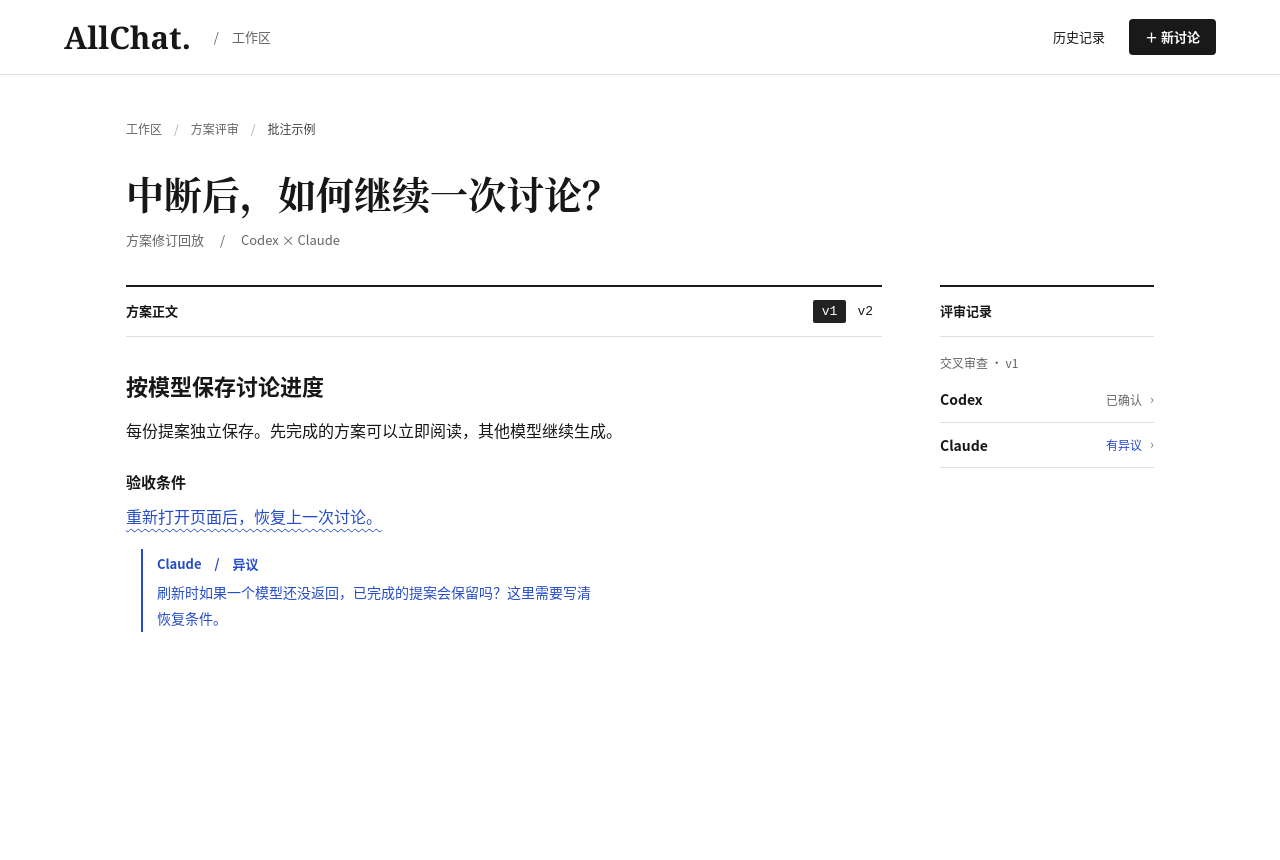
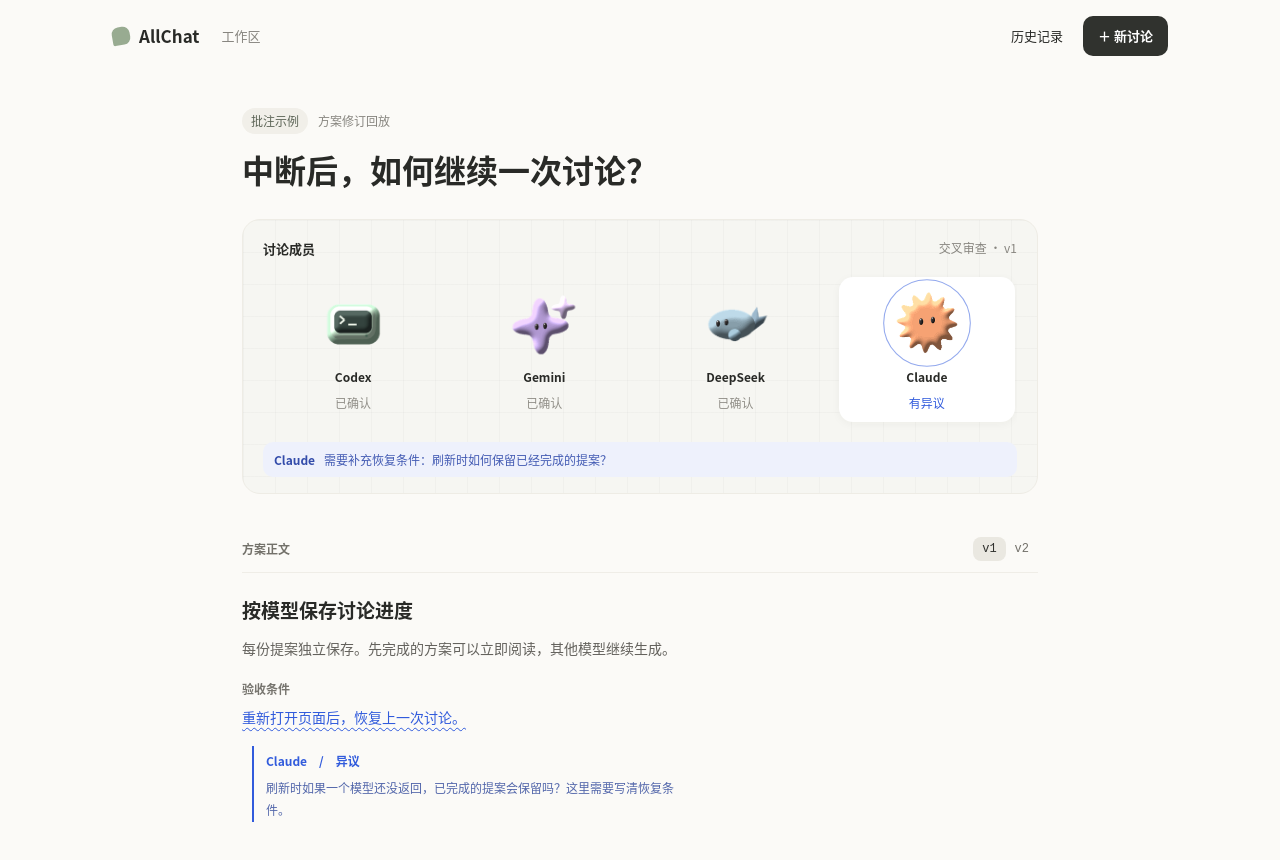
Before and after one commit to chenmochaos/AllChat, a plain HTML site: page index.html in a window 1280 px wide. Before the commit the page ends 800 px from the top, so only its background shows below. Drawn offline with Linux system fonts and the light colour scheme.

Commit message:
以独立模型头像和轻量动效呈现讨论状态

```diff
--- a/app.js
+++ b/app.js
@@ -9,7 +9,7 @@ const prior = {
   id: 'sample', title: '双模型提案页如何处理部分失败？', models: ['Codex', 'Claude'],
   summaries: ['每个模型独立显示进度。保留已完成的提案和失败原因，刷新后可以接着阅读。', '从 Parley 的运行文件恢复页面。即使一份提案缺失或解析失败，另一份仍然能展开阅读。']
 };
-const example = {id:'annotated-example', title:'中断后，如何继续一次讨论？', models:prior.models};
+const example = {id:'annotated-example', title:'中断后，如何继续一次讨论？', models:['Codex','Gemini','DeepSeek','Claude']};
 const key = 'allchat.workspace.v1';
 let workspace = {models: prior.models, runs: [], active: example.id};
 try {
@@ -31,6 +31,12 @@ function button(label, action, cls = 'primary') {
   item.onclick = action;
   return item;
 }
+function portrait(name) {
+  const image = elem('img', 'portrait');
+  image.src = 'assets/avatars/' + name.toLowerCase() + '.png';
+  image.alt = '';
+  return image;
+}
 function openPanel(title) {
   $('#panelTitle').textContent = title;
   $('#panelBody').replaceChildren();
@@ -45,7 +51,7 @@ $('#config').onclick = () => {
     const label = elem('label', 'option');
     const input = elem('input');
     input.type = 'checkbox'; input.checked = workspace.models.includes(name); input.value = name;
-    label.append(input, name); body.append(label);
+    label.append(input, portrait(name), name); body.append(label);
     return input;
   });
   const submit = button('保存设置', () => {
@@ -72,7 +78,7 @@ let timer;
 function demoReview(models, elapsed) {
   const votes = {};
   let revision = 1;
-  let arrived = Math.max(0, Math.floor((elapsed - models.length * 950) / 1100));
+  let arrived = Math.max(0, Math.floor((elapsed - models.length * 450) / 400));
   for (const version of [1, 2]) {
     if (!arrived) break;
     revision = version;
@@ -86,6 +92,7 @@ function demoReview(models, elapsed) {
   return {revision, votes, done: models.every(model => votes[model] === '无异议，可执行')};
 }
 let revisionChoice = null;
+let selectedMember;
 $('#new').onclick = () => { $('#composer').showModal(); $('#task').focus(); };
 function render() {
   clearTimeout(timer);
@@ -95,24 +102,24 @@ function render() {
   const live = !archive && !preview && run.consensusDemo;
   const elapsed = Math.max(0, Date.now() - (run.started || Date.now()));
   const total = run.models.length;
-  const received = live ? Math.min(total, Math.floor(elapsed / 950)) : total;
+  const received = live ? Math.min(total, Math.floor(elapsed / 450)) : total;
   const latest = demoReview(run.models, elapsed);
   const available = preview ? 2 : live ? latest.revision : 1;
   const version = Math.min(revisionChoice || (preview ? 1 : available), available);
   const ballot = preview || (live && version < available) ?
-    demoReview(run.models, total * 950 + total * 1100 * version) : latest;
+    demoReview(run.models, total * 450 + total * 400 * version) : latest;
   const votes = live || preview ? ballot.votes : {};
   const critic = run.models.find(name => votes[name] && votes[name] !== '无异议，可执行');
   const confirmed = (live || preview) && ballot.done;
   const view = [run.id, received, version, available, ...Object.values(votes), run.handoff].join('|');
   if (view !== lastView) {
     const sameRun = lastView.split('|')[0] === run.id;
-    const expanded = sameRun ? [...document.querySelectorAll('#rows details[open]')].map(d => d.dataset.name) : [];
+    if (!sameRun) selectedMember = critic || run.models[0];
+    const focused = $('#rows').contains(document.activeElement) ? document.activeElement.dataset.name : null;
     lastView = view;
     $('#runTitle').textContent = run.title;
     $('#source').textContent = archive ? '实测归档' : preview ? '批注示例' : '本地演示';
-    $('#summary').textContent = archive ? '2026.11.19　 /　 两份独立提案' : preview ?
-      '方案修订回放　 /　 Codex × Claude' : run.models.join(' × ') + '　 /　 模拟讨论';
+    $('#summary').textContent = archive ? '2026.11.19' : preview ? '方案修订回放' : '模拟讨论';
     const versions = $('#versions'); versions.replaceChildren();
     for (let n = 1; n <= available; n++) {
       const tab = button('v' + n, () => { revisionChoice = n === available ? null : n; if (preview) revisionChoice = n; render(); }, 'version');
@@ -137,14 +144,26 @@ function render() {
     $('#verdict').textContent = archive ? '首轮实测 · 2 份提案' : !preview && !live ? '旧版演示记录' :
       received < total ? '独立提案 · ' + received + ' / ' + total : confirmed ? '全员确认可执行' : '交叉审查 · v' + version;
     const rows = $('#rows'); rows.replaceChildren();
+    const insights = new Map();
+    function selectMember(name) {
+      selectedMember = name;
+      for (const member of rows.children) member.setAttribute('aria-pressed', String(member.dataset.name === name));
+      const voice = $('#voice');
+      voice.replaceChildren(elem('b','speaker',name), elem('span','opinion',insights.get(name)));
+      voice.classList.toggle('objection', name === critic);
+    }
     run.models.forEach((name,index) => {
-      const item = elem('details'); item.dataset.name = name; item.open = expanded.includes(name);
-      const head = elem('summary'); head.append(elem('b','agent', name));
+      const item = button('', () => selectMember(name), 'member');
+      item.dataset.name = name;
       const state = archive ? ['1 分 41 秒','4 分 33 秒'][index] : name === critic ? '有异议' : votes[name] ? '已确认' : received > index ? '已提案' : '准备中';
-      head.append(elem('span',name === critic ? 'issue' : 'state',state)); item.append(head);
-      const copy = archive ? prior.summaries[index] : preview ? (name === 'Codex' ? '逐个保存参与者的结果，每次刷新按任务标识读取。' : '明确部分完成时的恢复行为，再交给执行模型。') : received > index ? agents[name][1] : '等待提案。';
-      item.append(elem('p','copy',copy)); rows.append(item);
+      item.append(portrait(name), elem('b','agent',name), elem('span', name === critic ? 'issue' : 'state',state));
+      item.classList.toggle('thinking', live && received <= index);
+      insights.set(name, name === critic ? '需要补充恢复条件：刷新时如何保留已经完成的提案？' :
+        archive ? prior.summaries[index] : confirmed ? '已确认当前版本无异议，可以执行。' : received > index ? agents[name][1] : '等待提案。');
+      rows.append(item);
     });
+    selectMember(selectedMember);
+    if (focused) [...rows.children].find(member => member.dataset.name === focused)?.focus({preventScroll:true});
     const next = $('#next'); next.replaceChildren();
     if (run.choice) next.append(elem('p','small','历史决策 · ' + run.choice));
     if (confirmed || run.handoff) {
--- a/index.html
+++ b/index.html
@@ -5,10 +5,14 @@
   <title>AllChat · 方案评审</title><link rel="stylesheet" href="styles.css"><script defer src="app.js"></script>
 </head>
 <body>
-<header><div class="top"><a href="./index.html" class="brand">AllChat<span>.</span></a><span class="workspace">/　工作区</span><nav><button id="history">历史记录</button><button class="primary" id="new">＋ 新讨论</button></nav></div></header>
+<header><div class="top"><a href="./index.html" class="brand"><i class="brand-mark" aria-hidden="true"></i>AllChat</a><span class="workspace">工作区</span><nav><button id="history">历史记录</button><button class="primary" id="new">＋ 新讨论</button></nav></div></header>
 <main>
-  <div class="path">工作区 <span>/</span> 方案评审 <span>/</span> <b id="source">交互示例</b></div>
-  <div class="titleblock"><h1 id="runTitle"></h1><p id="summary" aria-live="polite"></p></div>
+  <div class="titleblock"><div class="context"><b id="source">交互示例</b><span id="summary"></span></div><h1 id="runTitle"></h1></div>
+  <section class="room" aria-label="讨论成员">
+    <div class="room-head"><strong>讨论成员</strong><span id="verdict" aria-live="polite"></span></div>
+    <div id="rows"></div>
+    <div id="voice" aria-live="polite"></div>
+  </section>
   <div class="layout">
     <div class="reader">
       <div class="bar"><strong>方案正文</strong><div id="versions" aria-label="方案版本"></div></div>
@@ -19,7 +23,6 @@
       </article>
       <div id="next"></div>
     </div>
-    <aside class="margin"><div class="bar"><strong>评审记录</strong></div><p class="small" id="verdict"></p><div id="rows"></div></aside>
   </div>
 </main>
 <dialog id="composer" aria-labelledby="composeTitle"><div class="dialog-head"><h2 id="composeTitle">新讨论</h2><button type="button" class="close" aria-label="关闭新讨论" onclick="this.closest('dialog').close()">×</button></div>
--- a/styles.css
+++ b/styles.css
@@ -1,66 +1,96 @@
-:root {color-scheme:light;--ink:#171717;--muted:#646464;--line:#dedede;--blue:#254dc9;color:var(--ink);background:white;font:15px/1.6 "DM Sans","Noto Sans CJK SC","Microsoft YaHei",sans-serif}
-* {box-sizing:border-box}
-body {margin:0}
-button,textarea {font:inherit;color:inherit}
-button {border:0;background:none;cursor:pointer;padding:7px 10px}
-button:hover {background:#f1f1f1}
-button:disabled {opacity:.5;cursor:default}
-:focus-visible {outline:2px solid currentColor;outline-offset:3px}
-header {border-bottom:1px solid var(--line)}
-.top {max-width:1256px;padding:0 52px;height:74px;margin:auto;display:flex;align-items:center;gap:23px}
-.brand {font:bold 31px/1 Georgia,serif;color:inherit;text-decoration:none}
-.workspace,.path,.small,#summary,.state {color:var(--muted)}
-.workspace {font-size:13px}
-nav,.tools,.dialog-head,#versions,.bar,summary {display:flex;align-items:center}
-nav {gap:14px;margin-left:auto;font-size:13px}
-.primary {background:#191919;color:#fff;border-radius:4px;padding:8px 16px;font-weight:600}
-.primary:hover {background:#353535}
-main {max-width:1120px;margin:0 auto;padding:44px 46px 56px}
-.path {display:flex;gap:12px;align-items:center;font-size:12px}
-.path span {color:#aaa}
-.path b {color:#404040;font-weight:500}
-.titleblock {margin:27px 0 34px}
-h1,h2,h3,p {margin:0}
-h1 {font-family:"Noto Serif CJK SC","Source Han Serif SC","Songti SC",serif;font-size:38px;line-height:1.45;overflow-wrap:anywhere}
-#summary {font-size:13px;margin-top:10px}
-.layout {display:grid;grid-template-columns:minmax(0,1fr) 214px;gap:58px}
-.bar {min-height:52px;border-top:2px solid #1b1b1b;border-bottom:1px solid var(--line);justify-content:space-between;font-size:13px}
-#versions {gap:2px}
-.version {font:13px/1.2 "IBM Plex Mono",monospace;padding:4px 9px;border-radius:2px}
-.version[aria-pressed=true] {background:#222;color:white}
-article {padding:28px 0 0;line-height:1.85}
-article h2 {font-size:22px;margin:0 0 10px}
-article p,#clause {font-size:16px}
-.passage {margin-top:23px}
-h3 {font-size:15px;margin-bottom:6px}
-.ink {font:inherit;line-height:inherit;padding:0;text-align:left;color:var(--blue);text-decoration:underline;text-decoration-style:wavy;text-decoration-thickness:1.4px;text-underline-offset:5px}
-.ink:hover {background:#f2f5ff}
-#annotation {border-left:2px solid var(--blue);padding:0 0 0 14px;margin:17px 0 0 15px;color:var(--blue);max-width:460px}
-#annotation strong {font-size:13px}
-#annotation p {font-size:14px;margin-top:4px}
-#next:not(:empty) {margin-top:28px}
-.small {font-size:12px}
-.margin .small {margin:16px 0 5px}
-details {border-bottom:1px solid var(--line)}
-summary {cursor:pointer;padding:11px 0;gap:8px;list-style:none;font-size:13px}
-summary::-webkit-details-marker {display:none}
-summary:after {content:'›';color:#777;transition:transform .15s}
-details[open] summary:after {transform:rotate(90deg)}
-.agent {font-size:14px}
-.state,.issue {margin-left:auto;font-size:12px}
-.issue {color:var(--blue)}
-.copy {color:#444;font-size:13px;line-height:1.8;padding-bottom:14px}
-dialog {width:min(440px,92vw);max-height:80vh;overflow:auto;padding:22px;border:1px solid #888;border-radius:6px;color:var(--ink)}
-dialog::backdrop {background:#0004}
-.dialog-head,.tools {justify-content:space-between;gap:10px}
-.dialog-head {margin-bottom:16px}
-.dialog-head h2 {font-size:20px}
-.close {font-size:22px}
-textarea {width:100%;min-height:105px;resize:vertical;border:1px solid var(--line);border-radius:3px;padding:10px}
-form .small {margin-top:12px}
-.option,.entry {display:block;text-align:left;width:100%;padding:10px 0;border-bottom:1px solid var(--line);overflow-wrap:anywhere}
-.option input {margin-right:10px;accent-color:#222}
-#panelBody>.primary {margin-top:15px}
-@media(max-width:780px){.top{padding:0 24px;height:60px}main{padding:28px 24px}.layout{grid-template-columns:minmax(0,1fr) 165px;gap:26px}h1{font-size:30px}}
-@media(max-width:600px){.top{padding:0 18px;gap:10px}.workspace{display:none}.brand{font-size:26px}nav{gap:4px}main{padding:24px 18px}.titleblock{margin:20px 0 25px}.layout{display:block}.margin{margin-top:30px}.margin .bar{border-top-width:1px}article{padding-top:20px}h1{font-size:28px}.tools{flex-wrap:wrap}}
-@media(prefers-reduced-motion:reduce){*{transition:none!important}}
+:root{color-scheme:light;--ink:#292a27;--muted:#87857f;--line:#efede7;--blue:#315bdc;--green:#55715c;background:#fbfaf7;color:var(--ink);font:15px/1.65 "DM Sans","Noto Sans CJK SC","Microsoft YaHei",sans-serif}
+*{box-sizing:border-box}
+body{margin:0}
+button,textarea{font:inherit;color:inherit}
+button{border:0;background:none;cursor:pointer}
+button:hover{background:#f3f1eb}
+:focus-visible{outline:2px solid var(--green);outline-offset:4px}
+header{height:72px}
+.top{max-width:1120px;height:100%;padding:0 32px;margin:auto;display:flex;align-items:center;gap:22px}
+.brand{display:flex;align-items:center;gap:9px;text-decoration:none;color:var(--ink);font-size:17px;font-weight:700}
+.brand-mark{width:18px;height:18px;background:#98ab91;border-radius:7px 7px 7px 2px;transform:rotate(-10deg)}
+.workspace,.small,#summary,.state{color:var(--muted)}
+.workspace{font-size:13px}
+nav,.tools,.dialog-head,.bar,.context,.room-head{display:flex;align-items:center}
+nav{gap:8px;margin-left:auto}
+nav button{font-size:13px;padding:8px 12px;border-radius:9px}
+.primary{background:#30322e;color:#fff;border-radius:10px;padding:9px 15px;font-size:13px;font-weight:600}
+.primary:hover{background:#484b44}
+main{max-width:860px;margin:36px auto 70px;padding:0 32px}
+.titleblock{margin-bottom:27px}
+.context{gap:10px;color:var(--muted);font-size:12px}
+.context b{background:#f1efe9;padding:3px 9px;border-radius:99px;color:#5c6456;font-weight:500}
+h1,h2,h3,p{margin:0}
+h1{font-size:32px;line-height:1.4;font-weight:600;margin-top:13px;overflow-wrap:anywhere}
+.room{padding:18px 20px 16px;background:#f3f1eb;border:1px solid #eeece5;border-radius:18px}
+.room-head{justify-content:space-between;font-size:13px}
+.room-head strong{font-weight:600}
+#verdict{font-size:12px;color:var(--muted)}
+#rows{display:flex;gap:15px;margin:15px 0 12px;overflow-x:auto;padding:3px 2px 8px;scrollbar-width:thin}
+.member{flex:1 0 112px;min-width:0;display:flex;align-items:center;flex-direction:column;gap:6px;padding:8px 5px 9px;border-radius:14px;transition:background .22s,transform .22s}
+.member:hover{background:#fff9;transform:translateY(-2px)}
+.member[aria-pressed=true]{background:#fff;box-shadow:0 2px 10px #36331d0b}
+.portrait{display:block;width:64px;height:64px;object-fit:contain;transition:transform .28s,filter .28s}
+.member[aria-pressed=true] .portrait{transform:scale(1.07)}
+.agent{font-size:12px;font-weight:650}
+.state,.issue{font-size:11px}
+.state{color:#908e87}
+.issue{color:var(--blue)}
+.member.thinking .portrait{animation:thinking 2.4s ease-in-out infinite}
+.member.thinking:nth-child(2) .portrait{animation-delay:.24s}
+.member.thinking:nth-child(3) .portrait{animation-delay:.48s}
+.member.thinking:nth-child(4) .portrait{animation-delay:.72s}
+@keyframes thinking{0%,100%{transform:translateY(0) rotate(0)}50%{transform:translateY(-5px) rotate(-2deg)}}
+#voice{display:flex;gap:9px;align-items:baseline;min-height:32px;padding:8px 11px;background:#e9e7df;border-radius:10px;font-size:12px;animation:enter .24s ease both}
+#voice.objection{background:#eef1fc;color:#334caa}
+.speaker{font-weight:650;white-space:nowrap}
+.opinion{color:#625f58;line-height:1.55}
+#voice.objection .opinion{color:#435bb3}
+@keyframes enter{from{opacity:0;transform:translateY(5px)}to{opacity:1;transform:translateY(0)}}
+.layout{margin-top:31px}
+.bar{min-height:48px;border-bottom:1px solid var(--line);justify-content:space-between;font-size:12px;color:#73716a}
+.bar strong{font-weight:600}
+#versions{gap:4px}
+.version{font:12px/1.2 "IBM Plex Mono",monospace;padding:5px 9px;border-radius:8px;color:#73716a}
+.version[aria-pressed=true]{background:#eae8e1;color:#30312e}
+article{padding:19px 0 0;line-height:1.85}
+article h2{font-size:19px;margin-bottom:8px}
+article p,#clause{font-size:14px;color:#64625d}
+.passage{margin-top:17px}
+h3{font-size:12px;margin-bottom:4px;color:#77756f}
+.ink{font:inherit;line-height:inherit;padding:0;text-align:left;color:var(--blue);text-decoration:underline;text-decoration-style:wavy;text-decoration-thickness:1.3px;text-underline-offset:4px}
+.ink:hover{background:#e8ecfc}
+#annotation{border-left:2px solid var(--blue);padding:0 0 0 12px;margin:15px 0 0 10px;color:var(--blue);max-width:440px}
+#annotation strong{font-size:12px}
+#annotation p{font-size:12px;color:#5266aa;margin-top:4px}
+#next:not(:empty){margin-top:20px}
+#next .primary{animation:enter .25s ease both}
+.small{font-size:12px}
+.margin .small{margin:13px 0 5px}
+details{border-bottom:1px solid var(--line)}
+summary{display:flex;align-items:center;cursor:pointer;padding:11px 0;gap:8px;list-style:none;font-size:13px}
+summary::-webkit-details-marker{display:none}
+summary:after{content:'›';color:#999;transition:transform .2s}
+details[open] summary:after{transform:rotate(90deg)}
+.state,.issue{margin-left:auto;font-size:12px}
+.copy{color:#555;font-size:12px;line-height:1.8;padding-bottom:12px}
+dialog{width:min(440px,92vw);max-height:80vh;overflow:auto;padding:22px;border:1px solid #e4e1d8;border-radius:17px;color:var(--ink);box-shadow:0 18px 55px #24221c25}
+dialog::backdrop{background:#25251f35;backdrop-filter:blur(3px)}
+.dialog-head,.tools{justify-content:space-between;gap:10px}
+.dialog-head{margin-bottom:16px}
+.dialog-head h2{font-size:19px}
+.close{font-size:22px}
+textarea{width:100%;min-height:105px;resize:vertical;border:1px solid var(--line);border-radius:10px;padding:10px}
+form .small{margin-top:12px}
+.option,.entry{display:flex;align-items:center;gap:10px;text-align:left;width:100%;padding:10px 0;border-bottom:1px solid var(--line);overflow-wrap:anywhere}
+.option input{margin-right:3px;accent-color:#30322e}
+.option .portrait{width:38px;height:38px}
+.room{background-color:#f6f6f2;background-image:linear-gradient(#29292807 1px,transparent 1px),linear-gradient(90deg,#29292807 1px,transparent 1px);background-size:32px 32px}
+.member .state,.member .issue{margin:0}
+.member:has(.issue) .portrait{outline:1px solid #315bdc85;border-radius:50%;outline-offset:2px}
+.member .portrait{width:76px;height:76px}
+#voice .opinion{animation:enter .2s ease both}
+#panelBody>.primary{margin-top:15px}
+@media(max-width:690px){.top{padding:0 18px;height:62px}main{padding:0 18px;margin-top:26px}.titleblock{margin-bottom:19px}h1{font-size:26px}.room{padding:14px 11px;border-radius:15px}.member{flex-basis:88px}.portrait{width:54px;height:54px}.layout{grid-template-columns:1fr;gap:20px;margin-top:23px}.margin{margin-top:3px}.tools{flex-wrap:wrap}#voice{align-items:flex-start;flex-wrap:wrap;gap:3px 8px}}
+@media(prefers-reduced-motion:reduce){*,*::before,*::after{animation-duration:.01ms!important;animation-iteration-count:1!important;scroll-behavior:auto!important;transition:none!important}}
+@media(max-width:500px){#rows{gap:2px}.member{flex:1 1 0;padding:7px 1px}.member .portrait{width:50px;height:50px}.agent{font-size:11px}.state,.issue{font-size:10px}}
```
Also changed, not shown: assets/avatars/claude.png (added), assets/avatars/codex.png (added), assets/avatars/deepseek.png (added), assets/avatars/gemini.png (added), 1 other file.
